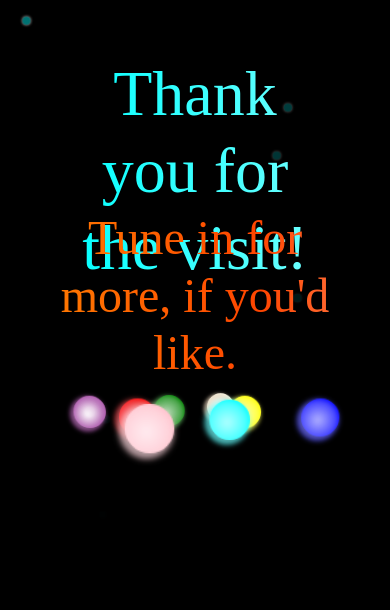
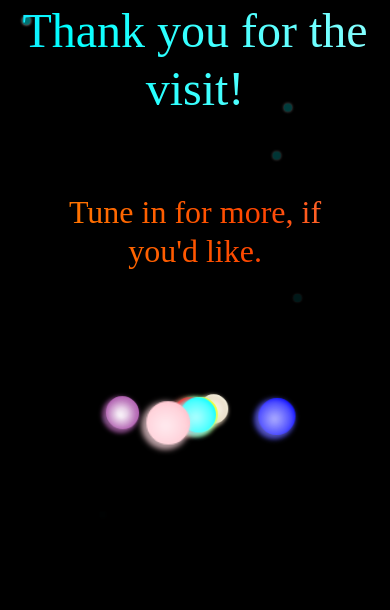
Before and after one commit to Vidragon8/Vidia-s-Profile, a plain HTML site: page index.html in a window 390 px wide. Shown: the part 2624-3234 px from the top of the page. Drawn offline with nearby package versions, Linux system fonts and the light colour scheme; a web font is replaced by a local one.

Commit message:
style.css
change style sizing

```diff
--- a/styles/style.css
+++ b/styles/style.css
@@ -405,6 +405,9 @@ a.item:nth-child(4) {
     transform: translate(-44%, 190%);
 }
 
+a.item:nth-child(5) {
+    transform: translate(2%, 26%);
+}
 
 #footer {
     position: absolute;
@@ -438,7 +441,6 @@ a.item:nth-child(4) {
     position: relative;
     height: 100vh;
     background: black;
-    /*    background: radial-gradient(closest-corner at 25vw 44vh & circle at 100%, midnightblue 0%, black 110%);*/
     box-shadow: 0 0 500px rgba(0, 0, 0, 1) inset;
 }
 
@@ -500,23 +502,6 @@ a.item:nth-child(4) {
         box-shadow: gold 10px 10px revert;
     }
 
-@media (max-width: 1025px) {
-    .orbit {
-        rotate: 1 0 0 85deg;
-        --duration: 17s;
-        animation: orbit calc(var(--duration)) linear infinite;
-        width: 70%;
-    }
-}
-
-@media (max-width: 625px) {
-    .orbit {
-        rotate: 1 0 0 85deg;
-        --duration: 17s;
-        animation: orbit calc(var(--duration)) linear infinite;
-        width: 50%;
-    }
-}
 
 .orbit > .chakra.white {
     background-color: white;
@@ -779,91 +764,33 @@ h2.message {
     }
 }
 
-/*.starfall {
-    position: absolute;
-    height: 100%;
-    width: 100%;
-    top: 0;
-    left: 0;
-    -webkit-transform-style: preserve-3d;
-    transform-style: preserve-3d;
-    -webkit-perspective: 1000px;
-    perspective: 1000px;
-    z-index: 0;
-}
 
-    .starfall .falling-star {
-        width: 8px;
-        height: 8px;
-        background: #00d1b2;
-        position: absolute;
-        border-radius: 50%;
-        opacity: 0.5;
-    }
+/*dial of phone = 780 x 780*/
+/*phone dimensions = 1711 x 1333*/
+/*logo dimensions = 1000 x 1000*/
 
-.falling-star:nth-child(1) {
-    -webkit-transform: translateX(68vw) translateY(-8px);
-    transform: translateX(68vw) translateY(-8px);
-    -webkit-animation: anim1 4s infinite;
-    animation: anim1 4s infinite;
-    -webkit-animation-delay: 0.3s;
-    animation-delay: 0.3s;
-}
 
-@-webkit-keyframes anim1 {
-    10% {
-        opacity: 0.5;
-    }
 
-    12% {
-        opacity: 1;
-        -webkit-box-shadow: 0 0 3px 0 #fff;
-        box-shadow: 0 0 3px 0 #fff;
-    }
 
-    15% {
-        opacity: 0.5;
-    }
-
-    50% {
-        opacity: 0;
-    }
-
-    100% {
-        -webkit-transform: translateX(88vw) translateY(100vh);
-        transform: translateX(88vw) translateY(100vh);
-        opacity: 0;
+@media (max-width: 1025px) {
+    .orbit {
+        rotate: 1 0 0 85deg;
+        --duration: 17s;
+        animation: orbit calc(var(--duration)) linear infinite;
+        width: 70%;
     }
 }
 
-@keyframes anim1 {
-    10% {
-        opacity: 0.5;
+@media (max-width: 900px) {
+    .orbit {
+        rotate: 1 0 0 85deg;
+        --duration: 17s;
+        animation: orbit calc(var(--duration)) linear infinite;
+        width: 70%;
     }
 
-    12% {
-        opacity: 1;
-        -webkit-box-shadow: 0 0 3px 0 #fff;
-        box-shadow: 0 0 3px 0 #fff;
-    }
 
-    15% {
-        opacity: 0.5;
-    }
-
-    50% {
-        opacity: 0;
-    }
-
-    100% {
-        -webkit-transform: translateX(88vw) translateY(100vh);
-        transform: translateX(88vw) translateY(100vh);
-        opacity: 0;
-    }
-}*/
-/*dial of phone = 780 x 780*/
-/*phone dimensions = 1711 x 1333*/
-/*logo dimensions = 1000 x 1000*/
+}
 
 @media (max-width: 775px) {
 
@@ -930,21 +857,37 @@ h2.message {
     a.nav-link:link {
         font-size: 1em;
     }
+
+
+    h1.message {
+        font-size: 4rem;
+    }
+
+    h2.message {
+        font-size: 3rem;
+    }
+
+
 }
 
-@media (max-width: 900px) {
+@media (max-width: 625px) {
     .orbit {
         rotate: 1 0 0 85deg;
         --duration: 17s;
         animation: orbit calc(var(--duration)) linear infinite;
-        width: 70%;
+        width: 50%;
     }
 
     h1.message {
-        font-size: 4em;
+        font-size: 3rem;
+        padding: 10px;
     }
 
     h2.message {
-        font-size: 3em;
+        font-size: 2rem;
+    }
+
+    .contact-me h1 {
+        font-size: 2rem;
     }
 }
```
